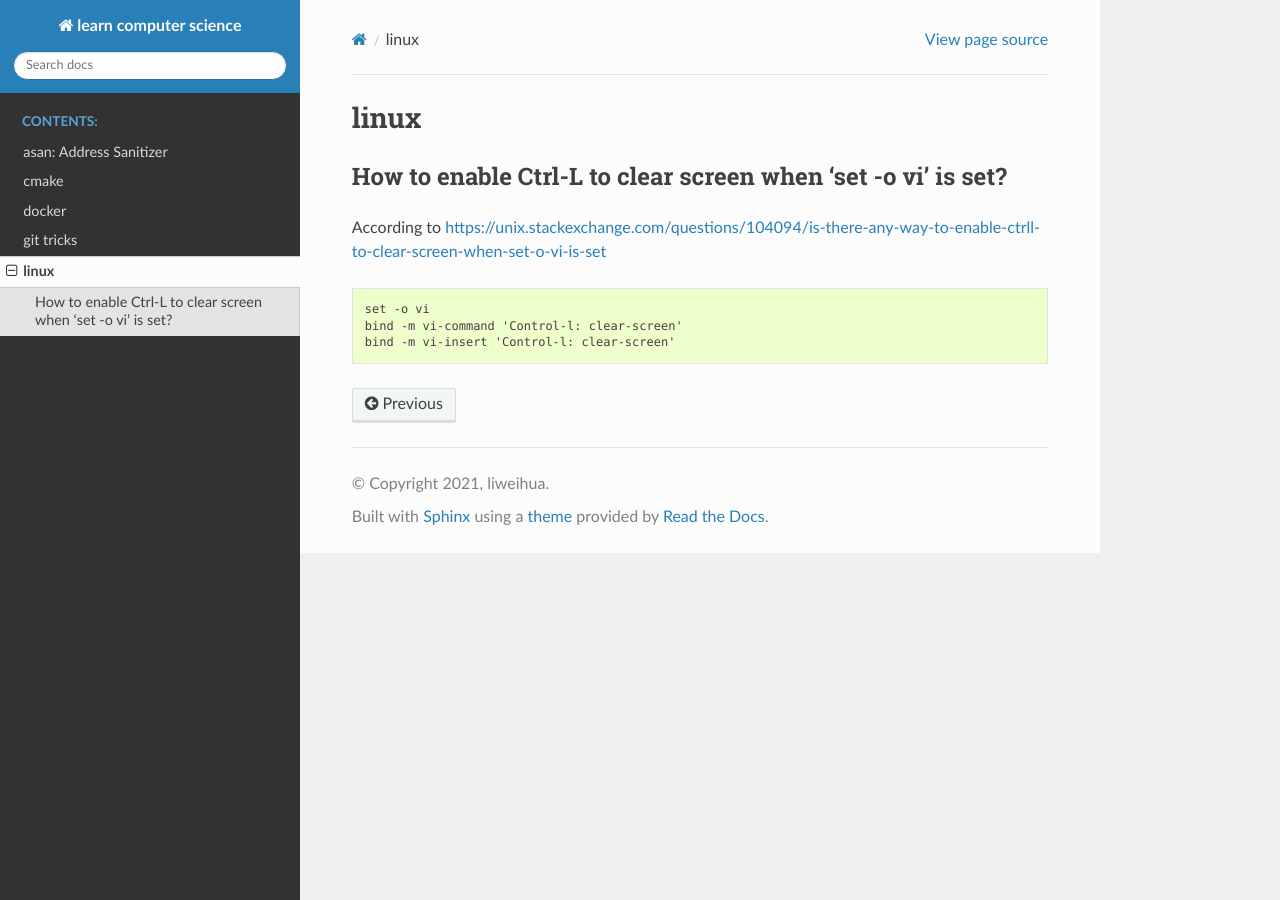
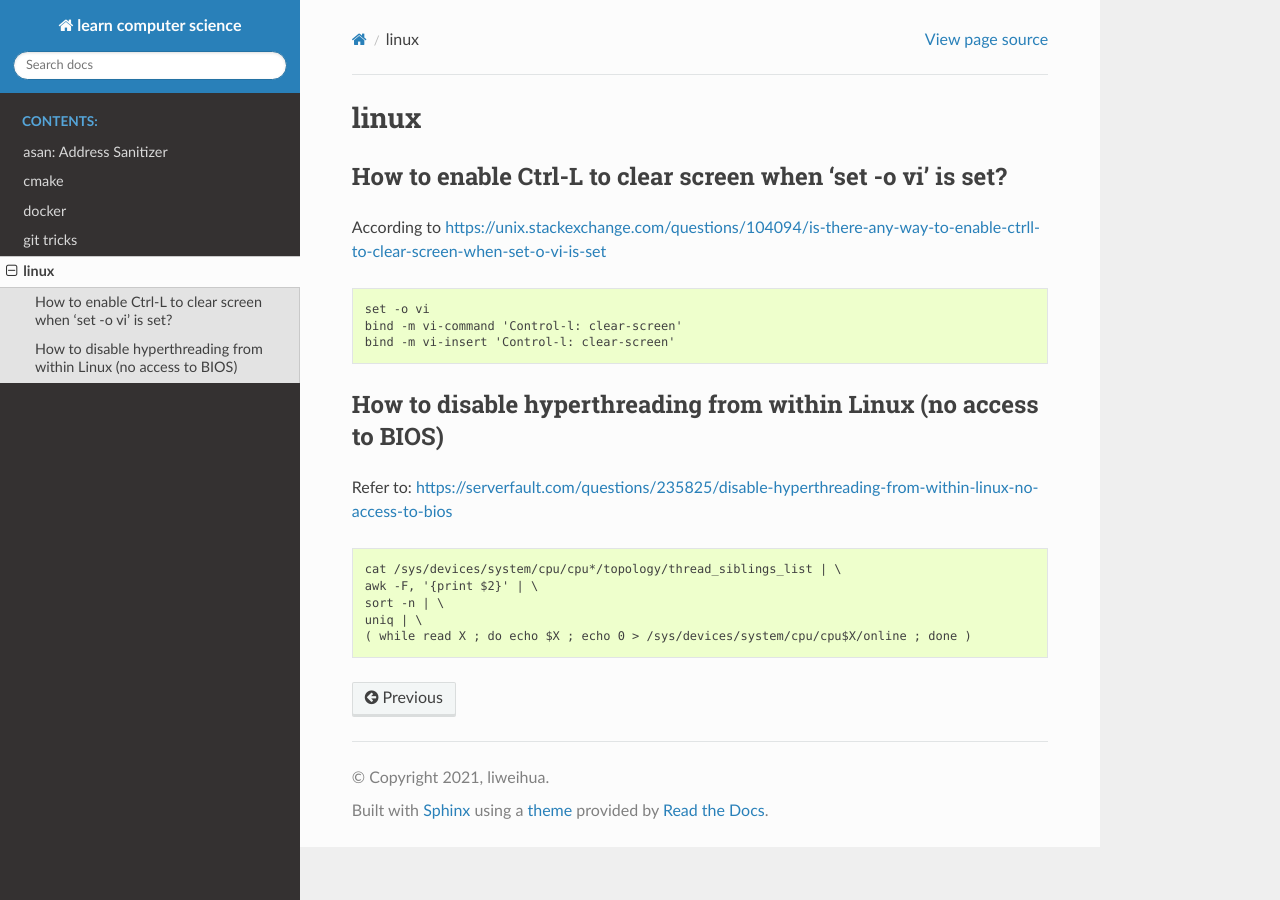
Before and after one commit to li-weihua/learn_cs, a Sphinx documentation site: the page built from docs/source/linux.rst, in a window 1280 px wide. Built offline with Sphinx 7.4.7 and the Read the Docs theme 2.0.0, drawn with Linux system fonts in a browser that asks for light colours; formulas are drawn with MathJax 3.

Commit message:
add disable linux hyperthreading

```diff
--- a/docs/source/linux.rst
+++ b/docs/source/linux.rst
@@ -9,3 +9,14 @@ According to https://unix.stackexchange.com/questions/104094/is-there-any-way-to
     set -o vi
     bind -m vi-command 'Control-l: clear-screen'
     bind -m vi-insert 'Control-l: clear-screen'
+
+How to disable hyperthreading from within Linux (no access to BIOS)
+--------------------------------------------------------------------
+Refer to: https://serverfault.com/questions/235825/disable-hyperthreading-from-within-linux-no-access-to-bios
+::
+
+    cat /sys/devices/system/cpu/cpu*/topology/thread_siblings_list | \
+    awk -F, '{print $2}' | \
+    sort -n | \
+    uniq | \
+    ( while read X ; do echo $X ; echo 0 > /sys/devices/system/cpu/cpu$X/online ; done )
```
